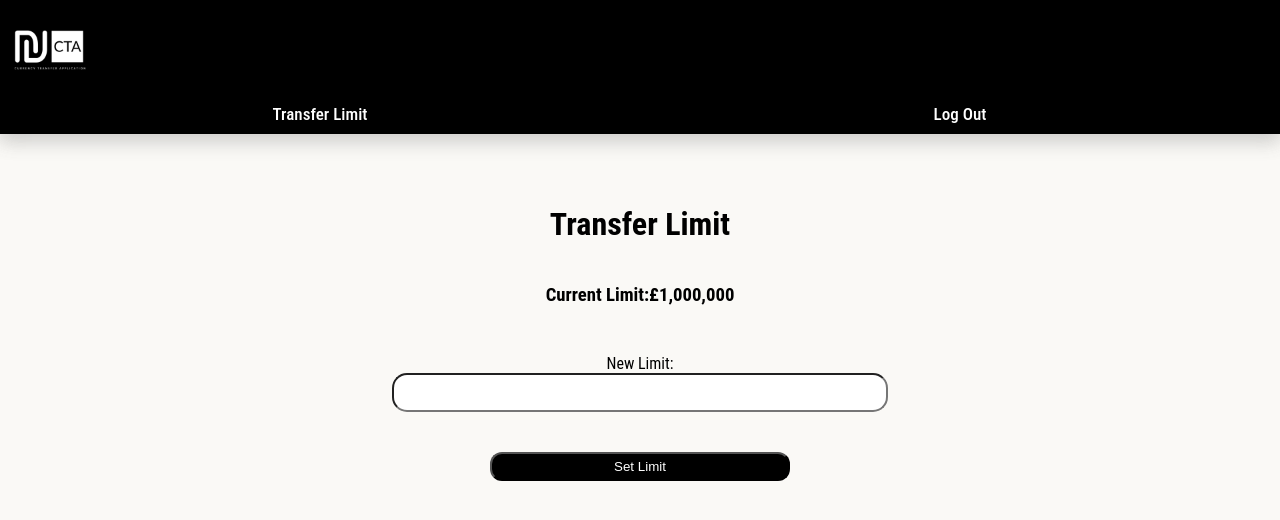
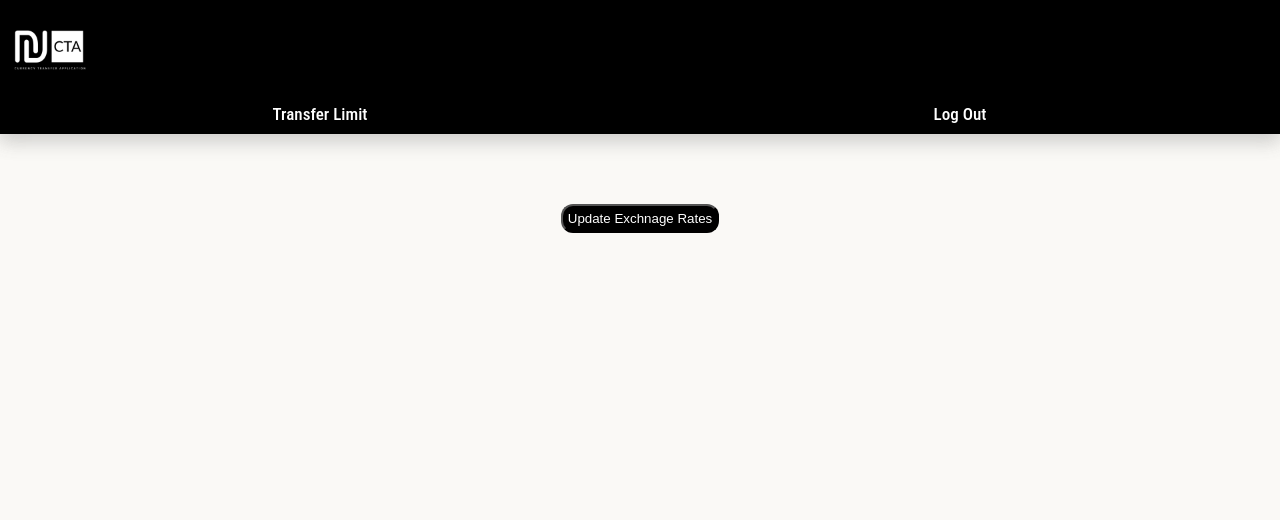
Before and after one commit to ScottForster400/CurrencyTransfer, a PHP site: page /transfer-limit.php in a window 1280 px wide. Shown: the top 520 px of the page. Run offline with PHP 8.4, Linux system fonts and the light colour scheme; some libraries are stand-ins or nearby versions.

Commit message:
webscraper upadte accesed through ui

```diff
--- a/add-account.php
+++ b/add-account.php
@@ -63,7 +63,7 @@
                             </div>
                         </div>
                         <div class="centre">
-                            <button type="submit" id="addFund">Add Funds</button>
+                            <button type="submit" id="addAccount">Add Account</button>
                         </div>
                     </div>
                 </form>
--- a/api/webscraper-update-rates.php
+++ b/api/webscraper-update-rates.php
@@ -47,3 +47,5 @@ for ($i = 0; $i < count($tableArray); $i++){
         }
     }
 }
+$data=1;
+header('Location:/CurrencyTransfer/transfer-limit.php?data='.$data);
--- a/includes/nav-account-inc.php
+++ b/includes/nav-account-inc.php
@@ -7,6 +7,7 @@
             </div>
             <div id="page-links">
                 <?php
+                    echo("<a href=\"account-home.php?user={$user}\">Home</a>");
                     echo("<a href=\"account-info.php?user={$user}\">Account</a>");
                     echo("<a href=\"transfer.php?user={$user}\">Transfer</a>");
                     echo("<a href=\"exchnage-rates.php?user={$user}\">Exchange Rates</a>");
--- a/transfer-limit.php
+++ b/transfer-limit.php
@@ -1,6 +1,9 @@
 <!DOCTYPE html>
 <html lang="en">
 <head>
+    <?php
+         $data=$_GET["data"]??null;
+    ?>
     <meta charset="UTF-8">
     <meta name="viewport" content="width=device-width, initial-scale=1.0">
     <title>Transfer Limit || CTA</title>
@@ -20,19 +23,16 @@
         ?>
         <main>
             <div class="info">
-                <h1>Transfer Limit</h1>
-                <h3 id="transfer-limit">Current Limit:£1,000,000</h3>
-                    <div id=contact-frm>
-                        <div class="form-items">
-                            <div class="centre">
-                                <label for="amount">New Limit:</label>
-                                <input type="number" name="amount" id="amount"required min='5'>
-                            </div>
-                        </div>
-                        <div class="centre">
-                            <input type="submit" value="Set Limit" onclick="setLimit()">
-                        </div>
-                    </div>
+                <div class="centre">
+                    <a href="api/webscraper-update-rates.php">
+                        <button>Update Exchnage Rates</button>
+                    </a>
+                    <?php
+                       if($data ==1){
+                            echo "<p>Exchange Rates Succesfully Updated</p>";
+                       }
+                    ?>
+                </div>
             </div>
         </main>
     </div>
```
